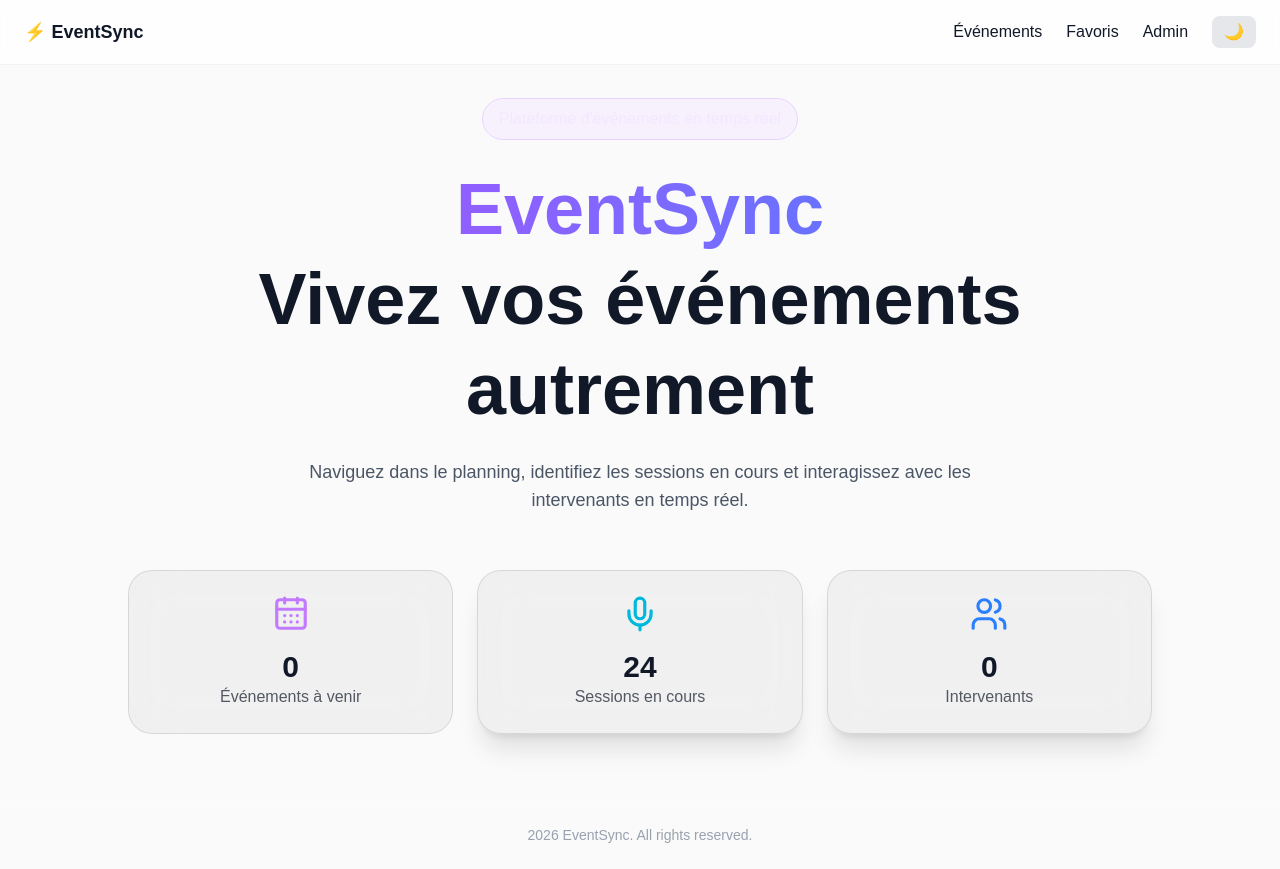
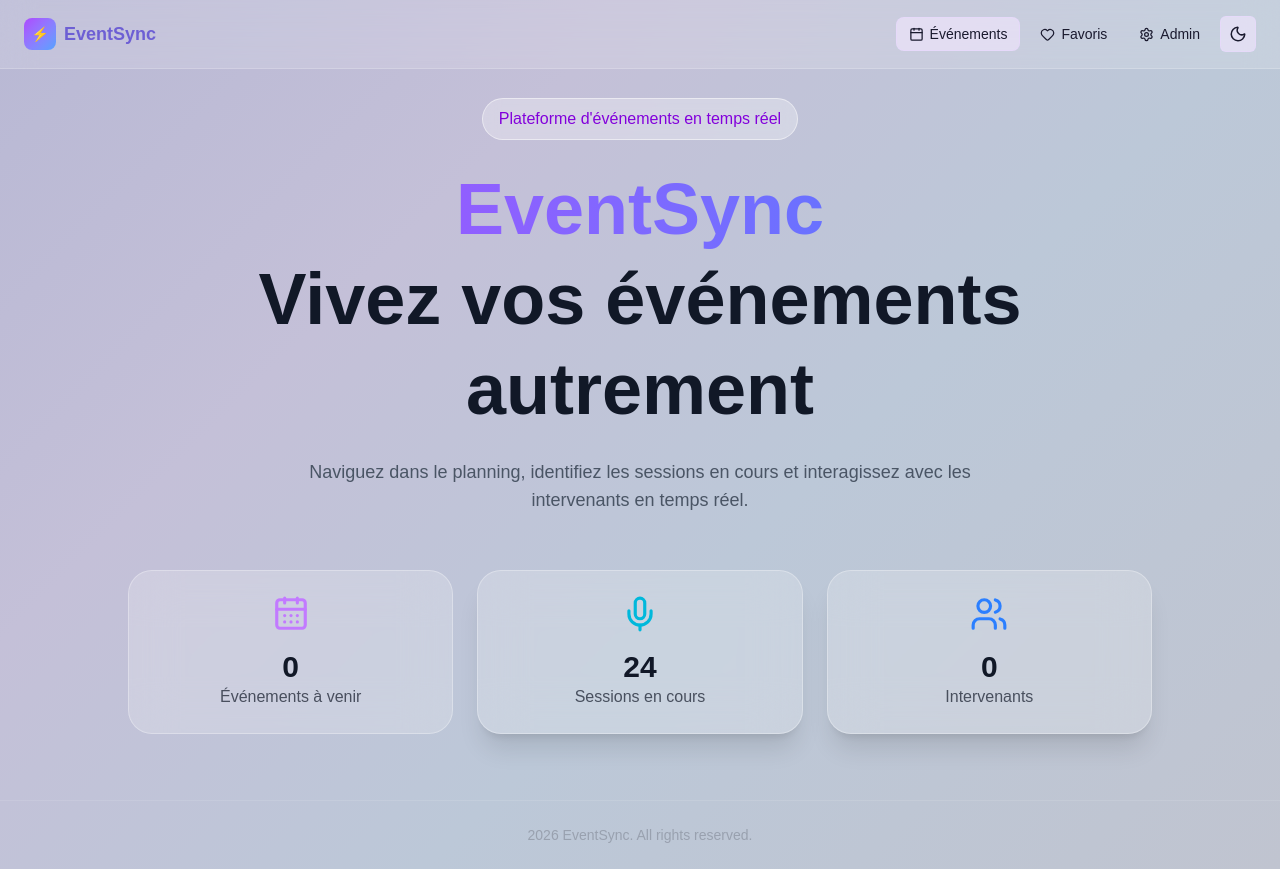
Before and after one commit to Nakami-Devs/event-sync-nextJS, a Next.js app: page / in a window 1280 px wide. Built offline with nearby package versions, Linux system fonts and the light colour scheme; no server answers; the database is empty.

Commit message:
Fix/fix background color (#51)
* refactor: refactor navbar

* fix: add moon and sun icon

* fix: fix HeroSection's background color

* fix: add fixed color for somes cards and background

```diff
--- a/src/app/globals.css
+++ b/src/app/globals.css
@@ -2,18 +2,23 @@
 
 :root {
   color-scheme: light;
-  --background: #FAFAFA;
+  --background: #c8c8d8;
   --foreground: #111827;
   --hero-text: #111827;
-  --page-gradient: linear-gradient(to bottom right, #ffffff, #f8fafc, #eef2ff);
+  --page-gradient: linear-gradient(135deg, #b8b8d4 0%, #c4c0d8 30%, #bcc8d8 60%, #c0c4d0 100%);
 
-  --glass-bg: rgba(0, 0, 0, 0.05);
-  --glass-hover: rgba(0, 0, 0, 0.10);
-  --glass-border: rgba(0, 0, 0, 0.10);
+  --glass-bg: rgba(255, 255, 255, 0.25);
+  --glass-hover: rgba(255, 255, 255, 0.35);
+  --glass-border: rgba(255, 255, 255, 0.30);
 
-  --card-bg: rgba(0, 0, 0, 0.04);
-  --card-border: rgba(0, 0, 0, 0.10);
-  --card-hover: rgba(0, 0, 0, 0.08);
+  --card-bg: rgba(255, 255, 255, 0.20);
+  --card-border: rgba(255, 255, 255, 0.30);
+  --card-hover: rgba(255, 255, 255, 0.35);
+
+  --navbar-bg: rgba(255, 255, 255, 0.15);
+  --navbar-border: rgba(255, 255, 255, 0.20);
+  --nav-text: #1a1a2e;
+  --brand-text: #6d5fd4;
 }
 
 html.dark {
@@ -30,10 +35,13 @@ html.dark {
   --card-bg: rgba(255, 255, 255, 0.05);
   --card-border: rgba(255, 255, 255, 0.10);
   --card-hover: rgba(255, 255, 255, 0.10);
+  --nav-text: #e2e8f0;
+  --brand-text: #ffffff;
 }
 
 body {
-  background: var(--background);
+  background: var(--page-gradient);
+  min-height: 100vh;
   color: var(--foreground);
   font-family: Arial, Helvetica, sans-serif;
 }
--- a/src/components/navbar/Navbar.tsx
+++ b/src/components/navbar/Navbar.tsx
@@ -2,47 +2,63 @@
 
 import Link from "next/link";
 import ThemeToggle from "./ThemeToggle";
+import { Calendar, Heart, Settings } from "lucide-react";
 
-const ADMIN_URL =
-  process.env.NEXT_PUBLIC_ADMIN_URL ?? "http://localhost:5173";
+const ADMIN_URL = process.env.NEXT_PUBLIC_ADMIN_URL ?? "http://localhost:5173";
 
 export default function Navbar() {
   return (
-    <nav
-      className="
+    <nav className="
       fixed top-0 left-0 w-full z-50
       flex flex-col md:flex-row
       md:justify-between md:items-center
       px-6 py-4
       border-b
       backdrop-blur-lg
+      bg-[var(--navbar-bg)] dark:bg-white/5
+      border-[var(--navbar-border)] dark:border-white/10
+      transition-colors duration-300
+    ">
+      <Link
+        href="/"
+        className="text-lg font-bold flex items-center gap-2 hover:opacity-80 transition-opacity duration-200"
+      >
+        <span className="w-8 h-8 rounded-lg bg-gradient-to-br from-purple-500 to-blue-400
+          flex items-center justify-center text-white text-sm">
+          ⚡
+        </span>
+        <span style={{ color: 'var(--brand-text)' }}>
+          EventSync
+        </span>
+      </Link>
 
-       bg-white/70 dark:bg-slate-950/60 text-gray-900 dark:text-white border-gray-200/50
-      dark:border-white/10 transition-colors duration-300"
+      <div className="flex items-center gap-2">
+        <Link href="/events"
+          className="flex items-center gap-1.5 px-3 py-1.5 rounded-lg font-medium text-sm
+    bg-purple-100/60 dark:bg-transparent
+    border border-purple-200/50 dark:border-transparent
+    dark:text-gray-200 dark:hover:text-indigo-400 transition-all"
+          style={{ color: 'var(--nav-text)' }}
         >
-      <h1 className="text-lg font-bold flex items-center gap-2">
-        ⚡ EventSync
-      </h1>
-
-      <div className="flex items-center gap-6">
-        <Link
-          href="/events"
-          className="hover:text-indigo-600 dark:hover:text-indigo-400"
-        >
+          <Calendar size={15} />
           Événements
         </Link>
 
-        <Link
-          href="/favorites"
-          className="hover:text-indigo-600 dark:hover:text-indigo-400"
+        <Link href="/favorites"
+          className="flex items-center gap-1.5 px-3 py-1.5 rounded-lg font-medium text-sm
+    dark:text-gray-200 dark:hover:text-indigo-400 transition-all"
+          style={{ color: 'var(--nav-text)' }}
         >
+          <Heart size={15} />
           Favoris
         </Link>
 
-        <Link
-          href={ADMIN_URL}
-          className="hover:text-indigo-600 dark:hover:text-indigo-400"
+        <Link href={ADMIN_URL}
+          className="flex items-center gap-1.5 px-3 py-1.5 rounded-lg font-medium text-sm
+    dark:text-gray-200 dark:hover:text-indigo-400 transition-all"
+          style={{ color: 'var(--nav-text)' }}
         >
+          <Settings size={15} />
           Admin
         </Link>
 
--- a/src/components/navbar/ThemeToggle.tsx
+++ b/src/components/navbar/ThemeToggle.tsx
@@ -2,6 +2,7 @@
 
 import { useEffect, useState } from "react";
 import { useTheme } from "next-themes";
+import { Sun, Moon } from "lucide-react";
 
 export default function ThemeToggle() {
   const { theme, resolvedTheme, setTheme } = useTheme();
@@ -16,17 +17,17 @@ export default function ThemeToggle() {
   return (
     <button
       type="button"
-      onClick={() =>
-        setTheme(currentTheme === "dark" ? "light" : "dark")
-      }
+      onClick={() => setTheme(currentTheme === "dark" ? "light" : "dark")}
       className="
-        px-3 py-1 rounded-lg
-        bg-gray-200 text-gray-900
-        dark:bg-slate-800 dark:text-white
-        transition-colors duration-200
+        w-9 h-9 flex items-center justify-center rounded-md
+        bg-purple-100/60 dark:bg-white/10
+        border border-purple-200/50 dark:border-white/20
+        dark:backdrop-blur-md
+        hover:opacity-80 transition-all duration-200
       "
+      style={{ color: currentTheme === "dark" ? "#facc15" : "#1a1a2e" }}
     >
-      {currentTheme === "dark" ? "☀️" : "🌙"}
+      {currentTheme === "dark" ? <Sun size={18} /> : <Moon size={18} />}
     </button>
   );
 }
--- a/src/components/sections/HeroSection.tsx
+++ b/src/components/sections/HeroSection.tsx
@@ -34,8 +34,8 @@ export default async function HeroSection() {
 
   return (
     <section className="min-h-[80vh] flex flex-col items-center justify-center text-center px-4 sm:px-6">
-      <div className="mb-6 px-4 py-2 rounded-full bg-purple-100/50 dark:bg-purple-500/10 border border-purple-200
-      dark:border-purple-500/20 backdrop-blur text-purple-100 dark:text-purple-400">
+      <div className="mb-6 px-4 py-2 rounded-full bg-white/30 dark:bg-purple-500/10 border border-white/50 dark:border-purple-500/20
+        backdrop-blur text-purple-700 dark:text-purple-400 dark:border-purple-500/20 backdrop-blur text-purple-100 dark:text-purple-400">
         Plateforme d'événements en temps réel
       </div>
 
```
Lines whose indentation alone changed are shown as unchanged.
